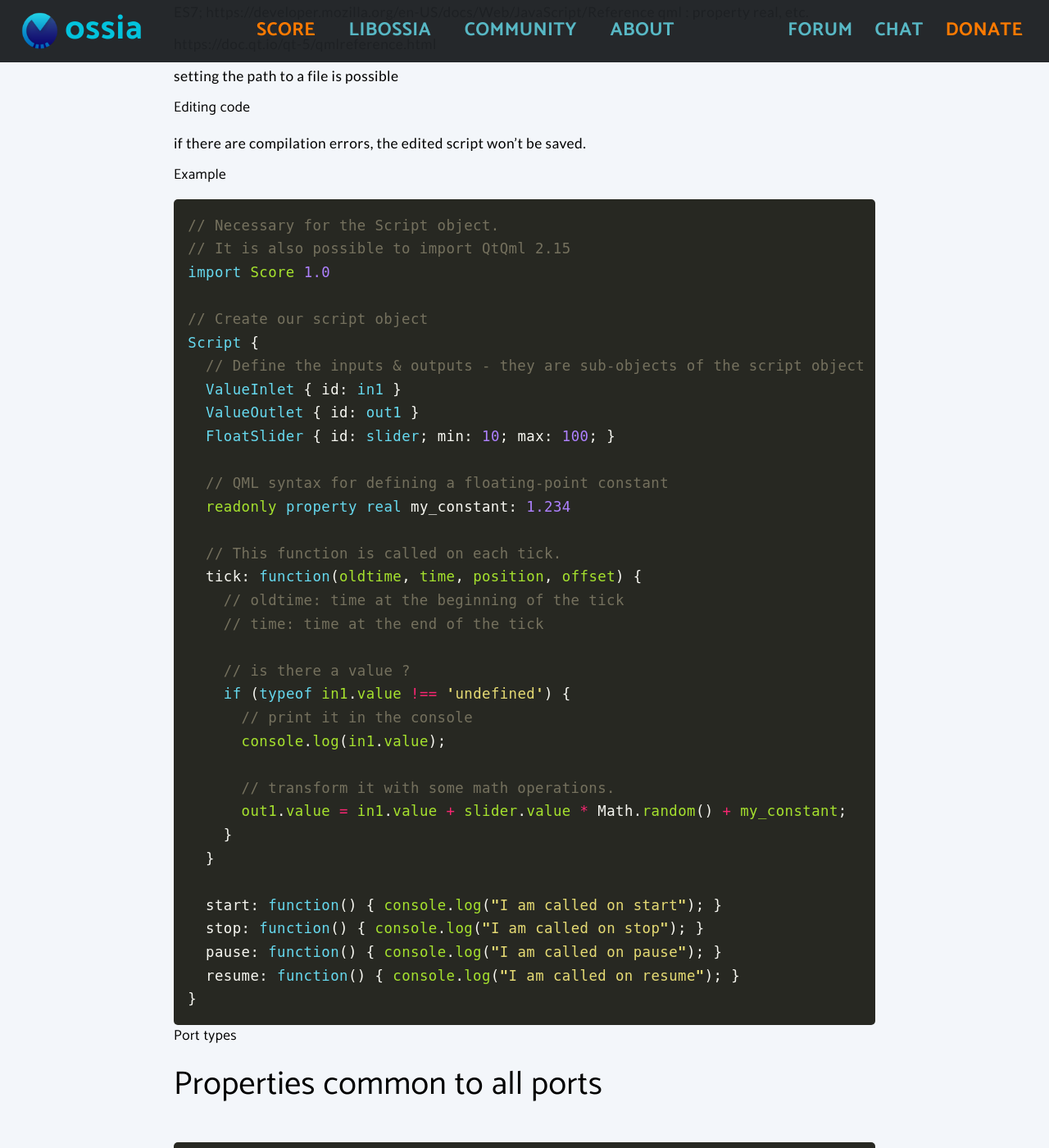
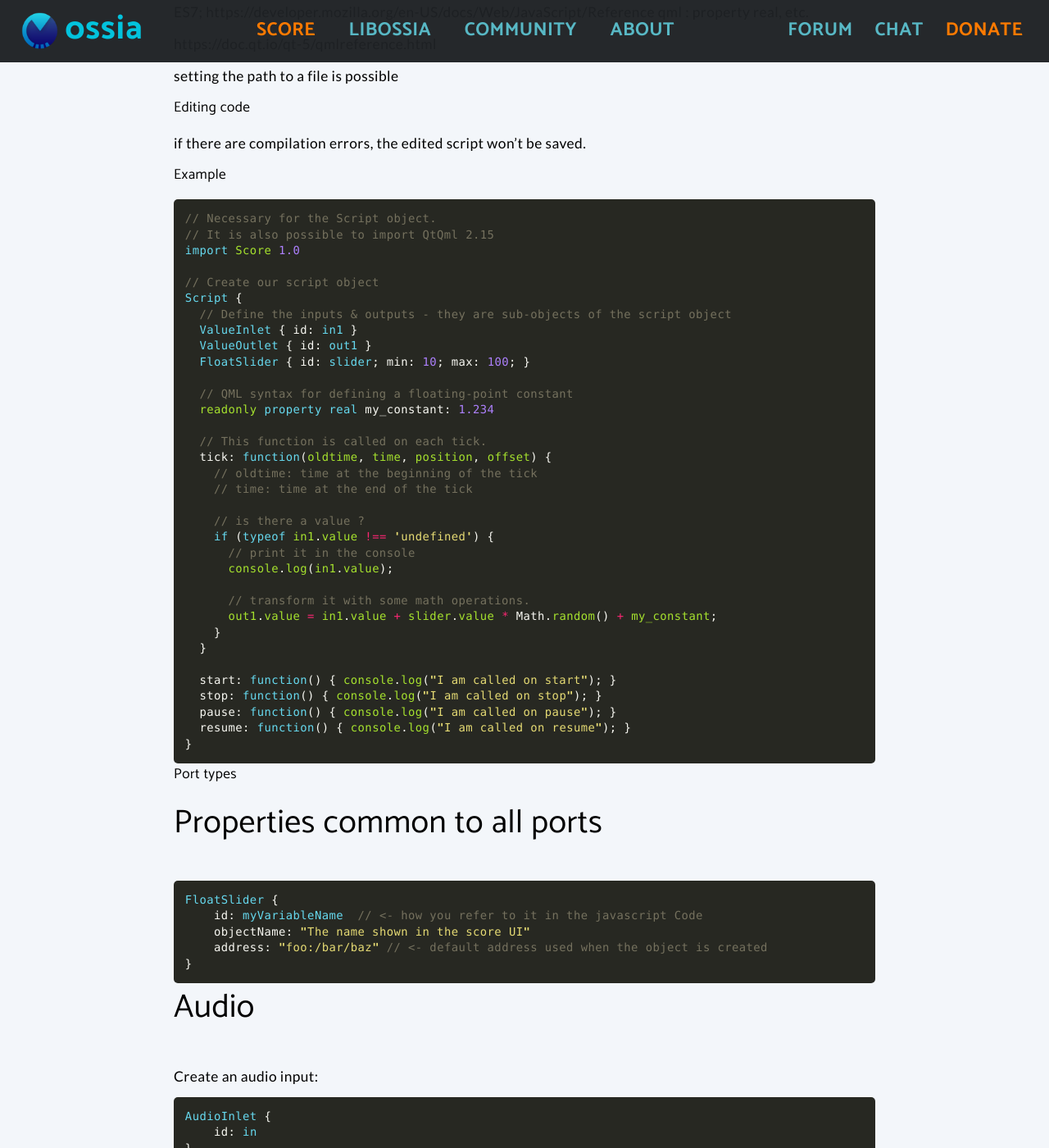
Before and after one commit to thibaudk/ossia.github.io, a Jekyll site: the page built from _score_features/javascript-feature.markdown, in a window 1280 px wide and 1400 px high, scrolled down 488 px. Shown: the whole window at 82% size. Built offline with Jekyll 4.4.1, drawn with Linux system fonts in a browser that asks for light colours.

Commit message:
Fix code style

```diff
--- a/css/style.css
+++ b/css/style.css
@@ -1640,7 +1640,13 @@
 figure.highlight pre {
     padding: 1em;
     border-radius: 5px;
-    font-family: "Monospace";
+    font-family:  Monaco, Consolas, "Andale Mono", "DejaVu Sans Mono", monospace;
+    font-size: 80%;
+    line-height: 140%;
+    white-space: pre;
+    white-space: pre-wrap;
+    white-space: -moz-pre-wrap;
+    white-space: -o-pre-wrap;
 }
 
 .highlight pre { background-color: #272822; }
```
